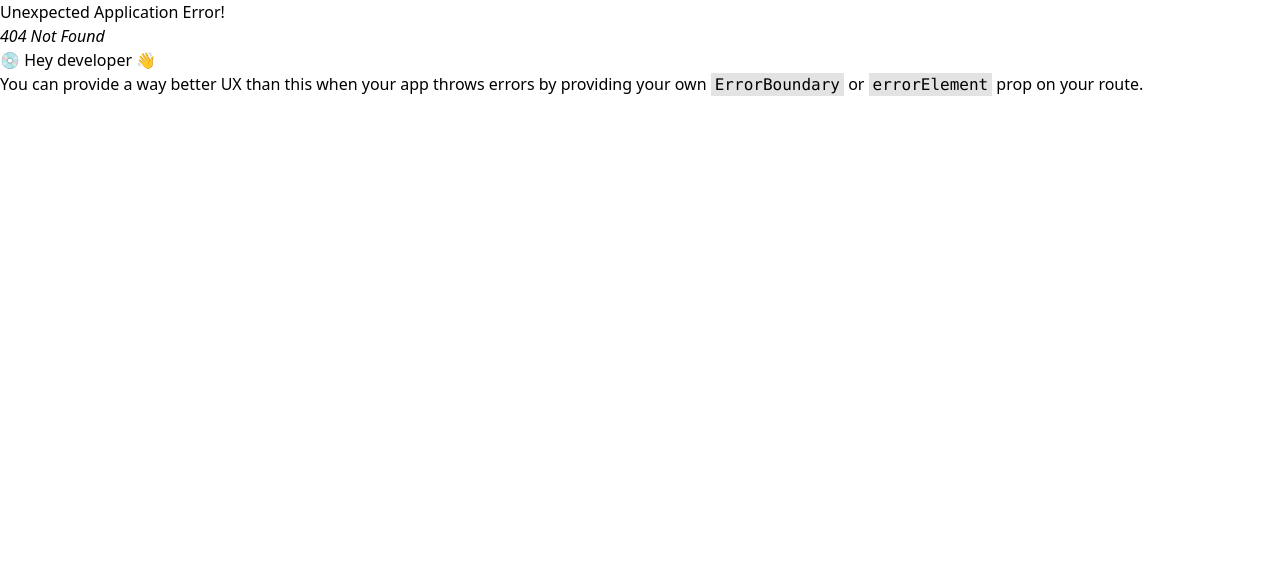
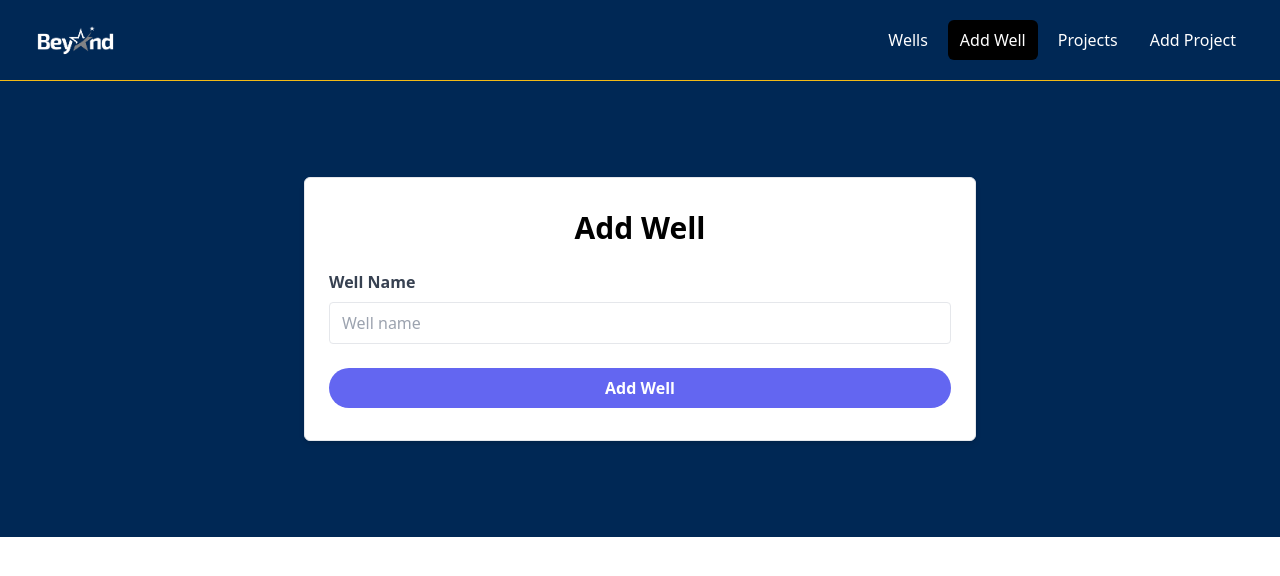
Before and after one commit to ledetd/BEST-OPS, a React (Vite) app in the folder frontend/: page /add-well in a window 1280 px wide. Before the commit this address had no page. Shown: the top 576 px of the page. Built offline with nearby package versions, Linux system fonts and the light colour scheme.

Commit message:
add wells

```diff
--- a/frontend/src/App.jsx
+++ b/frontend/src/App.jsx
@@ -6,6 +6,7 @@ import WellsPage from './pages/WellsPage'
 import ProjectsPage from './pages/ProjectsPage';
 import ProjectPage from './pages/ProjectPage';
 import AddProjectPage from './pages/AddProjectPage';
+import AddWellPage from './pages/AddWellPage';
 
 
 const App = () => {
@@ -17,7 +18,18 @@ const App = () => {
       },
       body: JSON.stringify(newProject),
     });
-    return;
+      return;
+  };
+
+  const addWell = async (newWell) => {
+    const res = await fetch('http://127.0.0.1:8000/wells', {
+      method: 'POST',
+      headers: {
+        'Content-Type': 'application/json',
+      },
+      body: JSON.stringify(newWell),
+    });
+      return;
   };
 
   const router = createBrowserRouter(
@@ -25,6 +37,7 @@ const App = () => {
     <Route path='/' element={<MainLayout />}>
       < Route index element={ <HomePage /> } />
       < Route path='/wells' element={ <WellsPage /> } />
+      < Route path='/add-well' element={ <AddWellPage addWellSubmit={addWell} /> } />
       < Route path='/projects' element={ <ProjectsPage /> } />
       < Route path='/projects/:id' element={ <ProjectPage /> } />
       < Route path='/add-project' element={ <AddProjectPage addProjectSubmit={addProject} /> } />
--- a/frontend/src/components/Navbar.jsx
+++ b/frontend/src/components/Navbar.jsx
@@ -34,6 +34,11 @@ const Navbar = () => {
             >Wells</NavLink
           >
           <NavLink
+            to="/add-well"
+            className={linkClass}
+            >Add Well</NavLink
+          >
+          <NavLink
             to="/projects"
             className={linkClass}
             >Projects</NavLink
--- /dev/null
+++ b/frontend/src/pages/AddWellPage.jsx
@@ -0,0 +1,63 @@
+import React, { useState }from 'react'
+import { useNavigate } from 'react-router-dom';
+
+const AddWellPage = ({ addWellSubmit }) => {
+    const [name, setName] = useState('');
+
+
+    const navigate = useNavigate();
+
+    const submitForm = (e) => {
+        e.preventDefault();
+
+        const newWell = {
+            name,
+
+        }
+        addWellSubmit(newWell);
+
+        return navigate('/wells');
+    };
+
+  return (
+
+    <section className="best-body">
+      <div className="container m-auto max-w-2xl py-24">
+        <div
+          className="bg-white px-6 py-8 mb-4 shadow-md rounded-md border m-4 md:m-0"
+        >
+          <form onSubmit={submitForm}>
+            <h2 className="text-3xl text-center font-semibold mb-6">Add Well</h2>
+            <div className="mb-4">
+              <label className="block text-gray-700 font-bold mb-2"
+                >Well Name</label
+              >
+              <input
+                type="text"
+                id="name"
+                name="name"
+                className="border rounded w-full py-2 px-3 mb-2"
+                placeholder="Well name"
+                required
+                value = {name}
+                onChange={(e) => setName(e.target.value)}
+              />
+            </div>
+
+            <div>
+              <button
+                className="bg-indigo-500 hover:bg-indigo-600 text-white font-bold py-2 px-4 rounded-full w-full focus:outline-none focus:shadow-outline"
+                type="submit"
+              >
+                Add Well
+              </button>
+            </div>
+          </form>
+        </div>
+      </div>
+    </section>
+
+  )
+}
+
+export default AddWellPage
```
Also changed, not shown: 1 other file (tests, documents, lock files or other folders).
